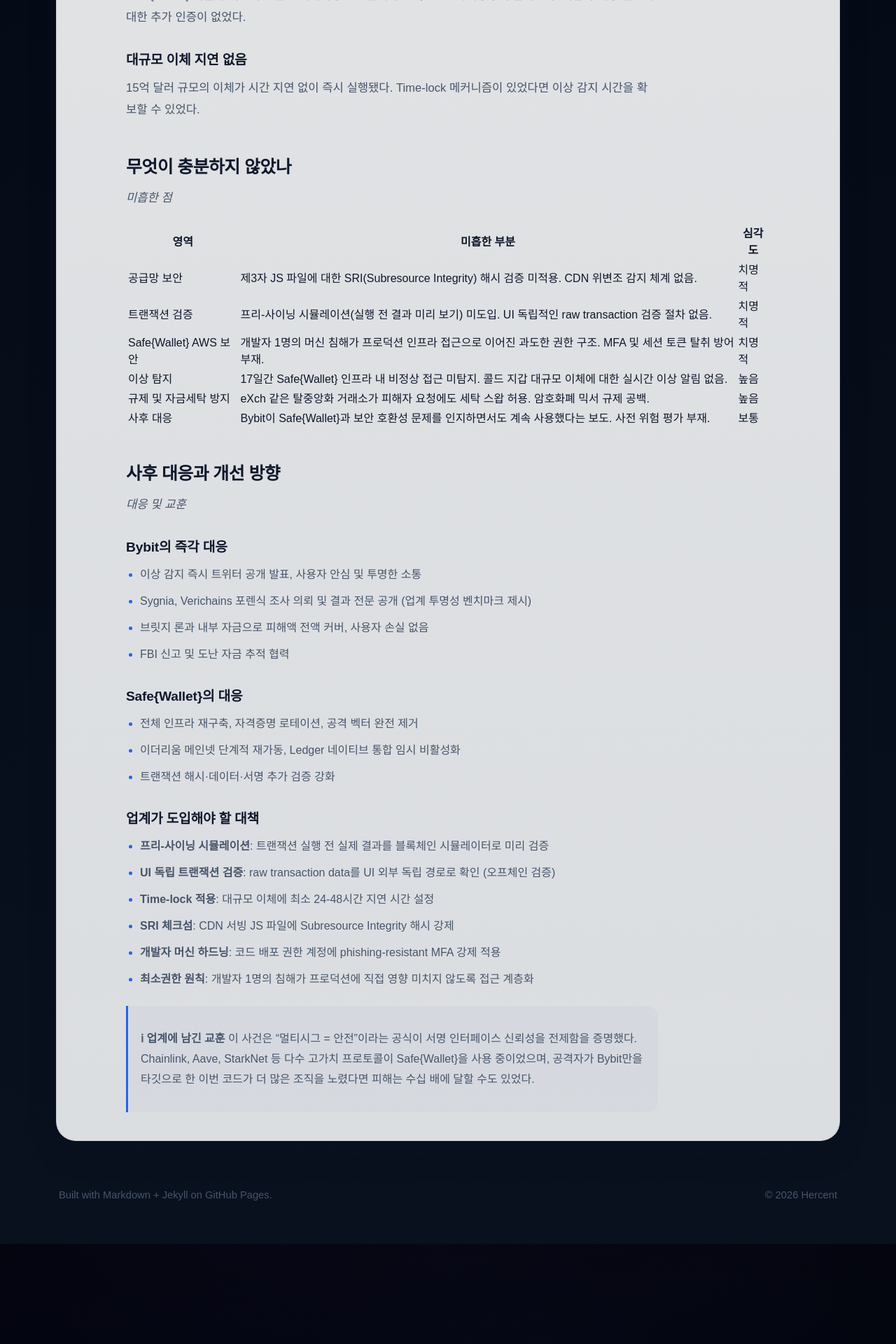
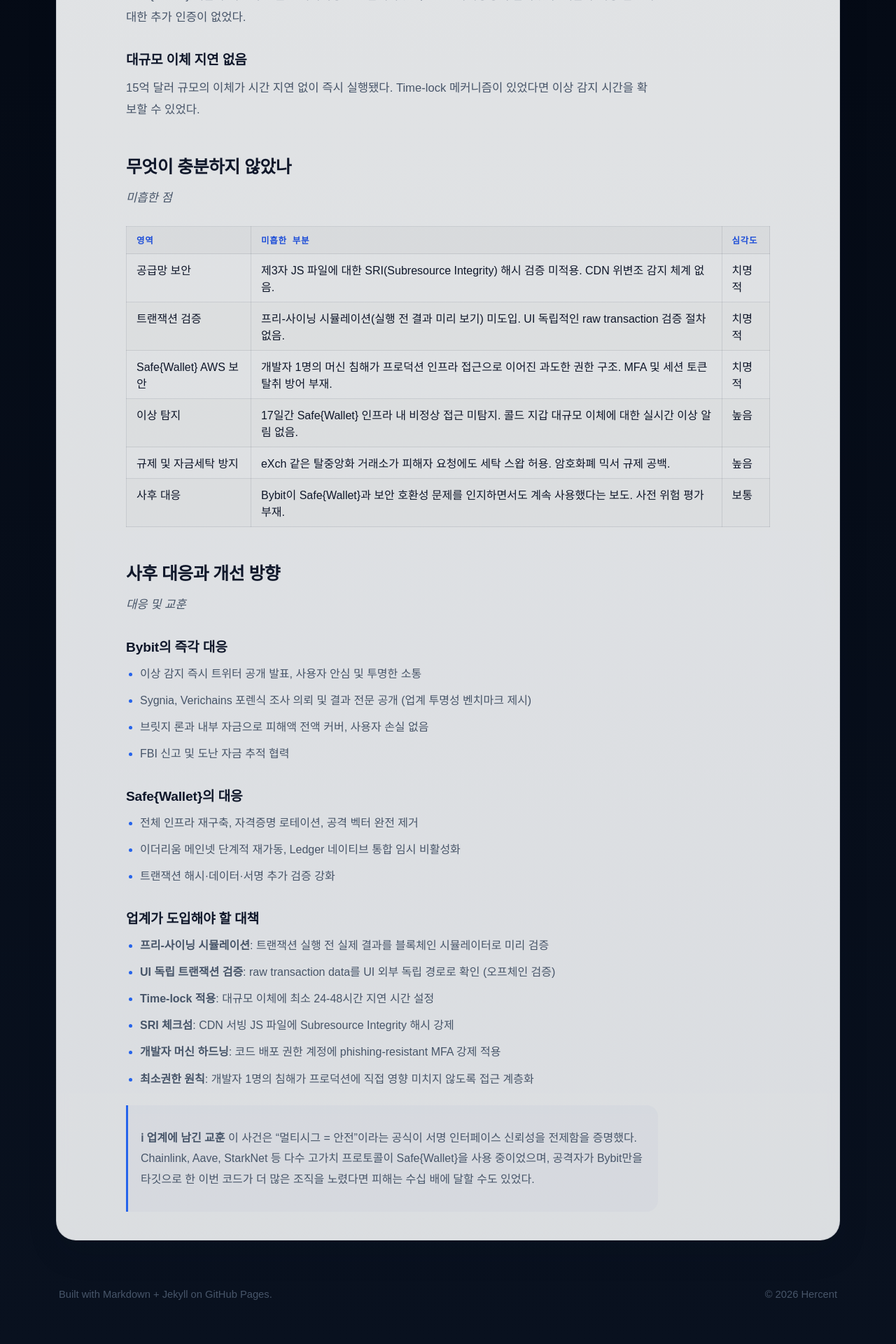
Before and after one commit to katarinabluu-gosegulover/Hercent.github.io, a Jekyll site: the page built from _posts/2026-04-19-bybit-hack-analysis.md, in a window 1280 px wide. Shown: the part 2938-4858 px from the top of the page at 70% size. Built offline with Jekyll 4.4.1, drawn with Linux system fonts in a browser that asks for light colours; some web fonts are replaced; before the commit the page ends 4715 px from its top, so only the background shows below that.

Commit message:
Update styles.css

```diff
--- a/assets/styles.css
+++ b/assets/styles.css
@@ -2029,6 +2029,37 @@
   font-family: "IBM Plex Mono", Consolas, monospace;
 }
 
+/* 본문 마크다운 표 스타일 */
+.article-body > table,
+.article-body table {
+  width: 100%;
+  border-collapse: collapse;
+  margin: 1.5em 0;
+  overflow-x: auto;
+  display: block;
+}
+
+.article-body table th,
+.article-body table td {
+  padding: 10px 14px;
+  border: 1px solid var(--border);
+  text-align: left;
+  vertical-align: top;
+}
+
+.article-body table th {
+  font-size: 0.78rem;
+  color: var(--accent-deep);
+  letter-spacing: 0.06em;
+  text-transform: uppercase;
+  font-family: "IBM Plex Mono", Consolas, monospace;
+  background: rgba(0, 0, 0, 0.03);
+}
+
+.article-body table tbody tr:nth-child(even) {
+  background: rgba(0, 0, 0, 0.015);
+}
+
 .paper-review-table tbody tr:last-child td {
   border-bottom: 0;
 }
```
